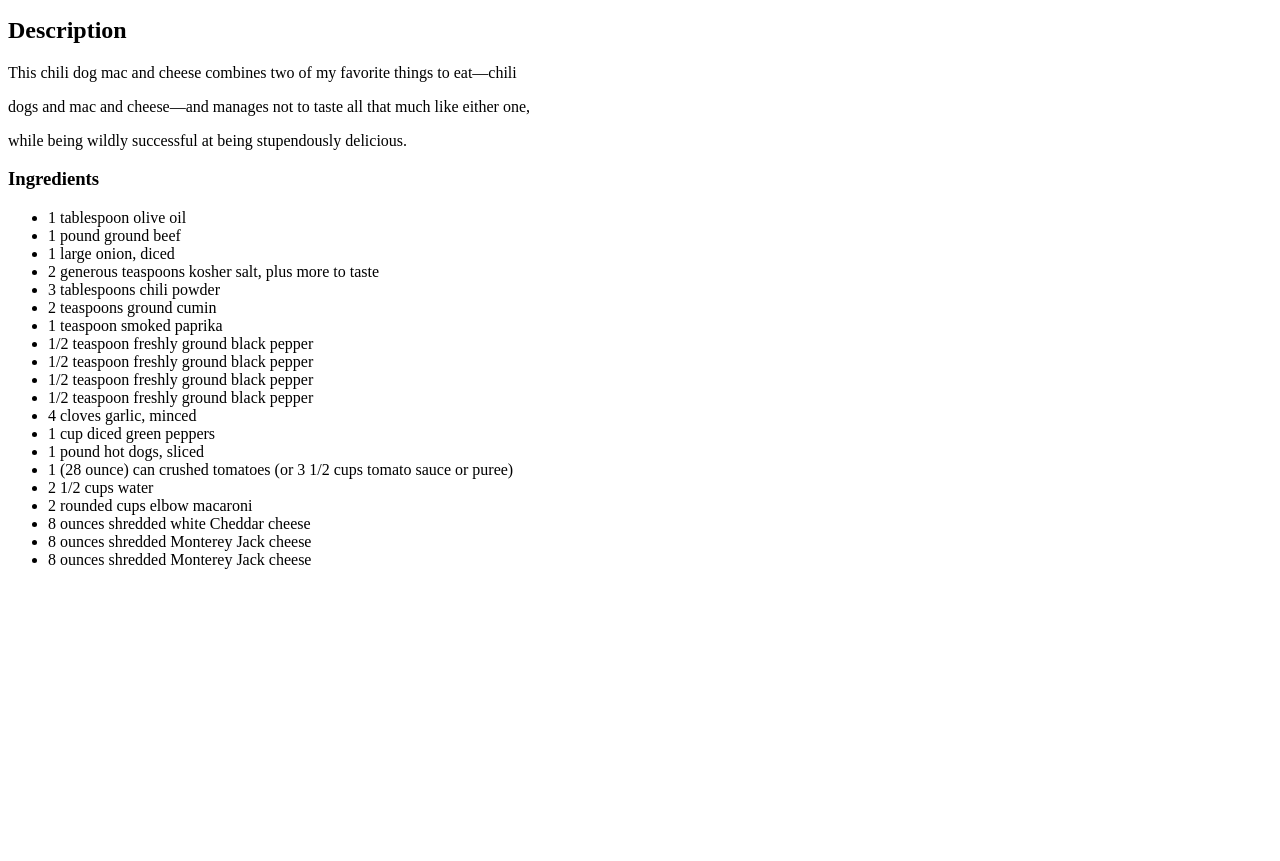
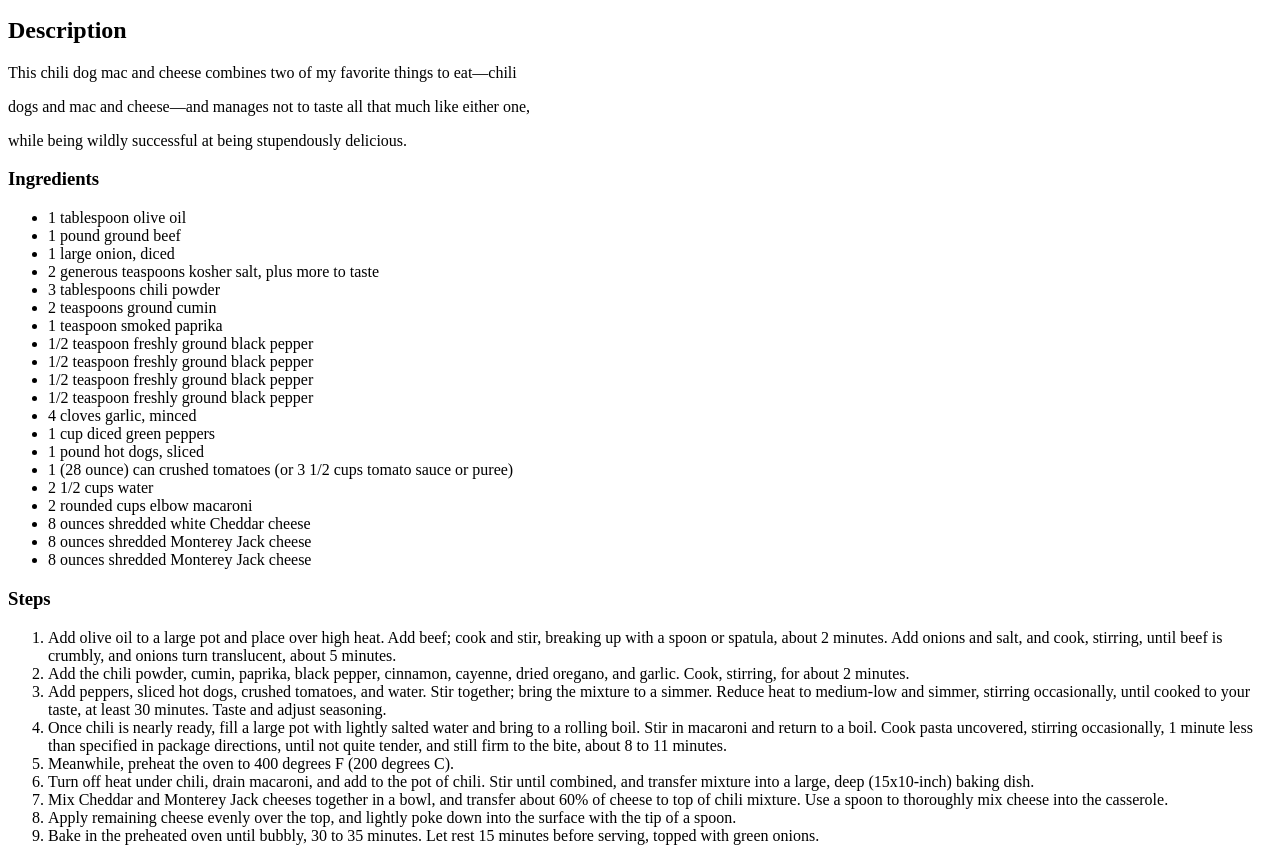
Before and after one commit to Ilushen/odin-recipes, a plain HTML site: page recipes/Macandcheese.html in a window 1280 px wide. Shown: the part 101-962 px from the top of the page. Before the commit the page ends 800 px from the top, so only its background shows below. Drawn offline with Linux system fonts and the light colour scheme.

Commit message:
Add the First Recipe MacandCheese and link to the Index page

```diff
--- a/recipes/Macandcheese.html
+++ b/recipes/Macandcheese.html
@@ -36,5 +36,18 @@
         <li>8 ounces shredded Monterey Jack cheese</li>
         <li>8 ounces shredded Monterey Jack cheese</li>
     </ul>
+
+    <h3>Steps</h3>
+    <ol>
+        <li>Add olive oil to a large pot and place over high heat. Add beef; cook and stir, breaking up with a spoon or spatula, about 2 minutes. Add onions and salt, and cook, stirring, until beef is crumbly, and onions turn translucent, about 5 minutes.</li>
+        <li>Add the chili powder, cumin, paprika, black pepper, cinnamon, cayenne, dried oregano, and garlic. Cook, stirring, for about 2 minutes.</li>
+        <li>Add peppers, sliced hot dogs, crushed tomatoes, and water. Stir together; bring the mixture to a simmer. Reduce heat to medium-low and simmer, stirring occasionally, until cooked to your taste, at least 30 minutes. Taste and adjust seasoning.</li>
+        <li>Once chili is nearly ready, fill a large pot with lightly salted water and bring to a rolling boil. Stir in macaroni and return to a boil. Cook pasta uncovered, stirring occasionally, 1 minute less than specified in package directions, until not quite tender, and still firm to the bite, about 8 to 11 minutes.</li>
+        <li>Meanwhile, preheat the oven to 400 degrees F (200 degrees C).</li>
+        <li>Turn off heat under chili, drain macaroni, and add to the pot of chili. Stir until combined, and transfer mixture into a large, deep (15x10-inch) baking dish.</li>
+        <li>Mix Cheddar and Monterey Jack cheeses together in a bowl, and transfer about 60% of cheese to top of chili mixture. Use a spoon to thoroughly mix cheese into the casserole.</li>
+        <li>Apply remaining cheese evenly over the top, and lightly poke down into the surface with the tip of a spoon.</li>
+        <li>Bake in the preheated oven until bubbly, 30 to 35 minutes. Let rest 15 minutes before serving, topped with green onions.</li>
+    </ol>
 </body>
 </html>
```
Also changed, not shown: index.html (+1 -1 lines).
